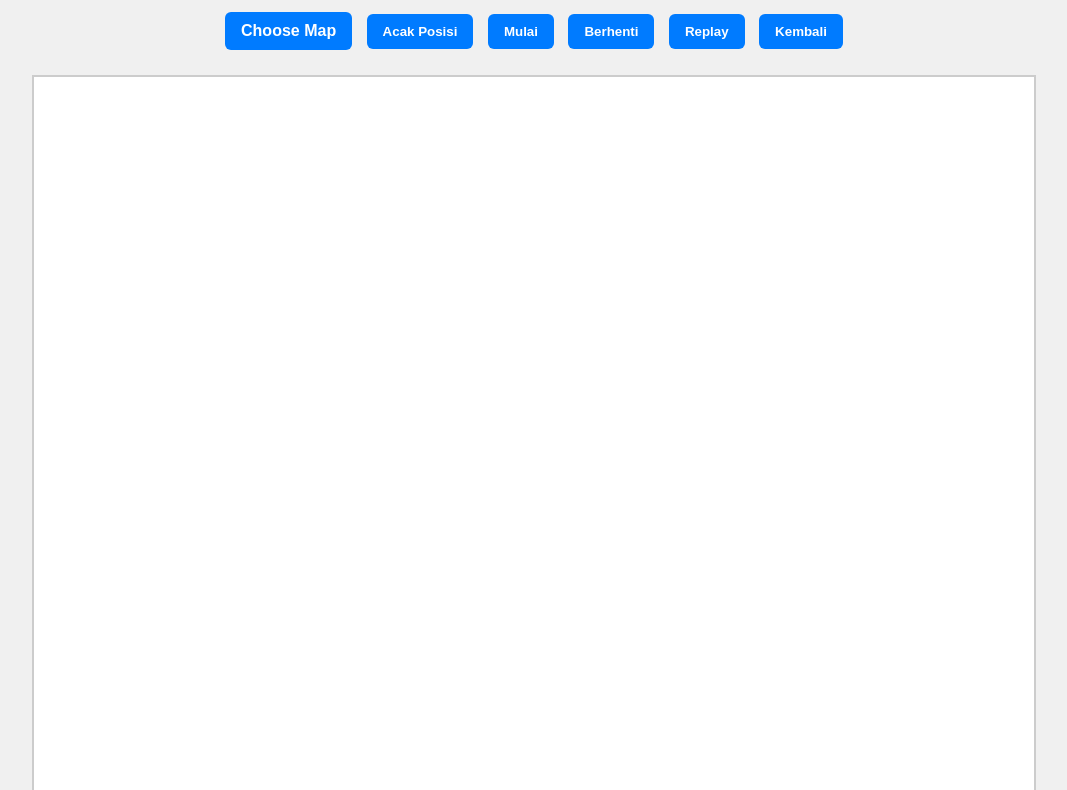
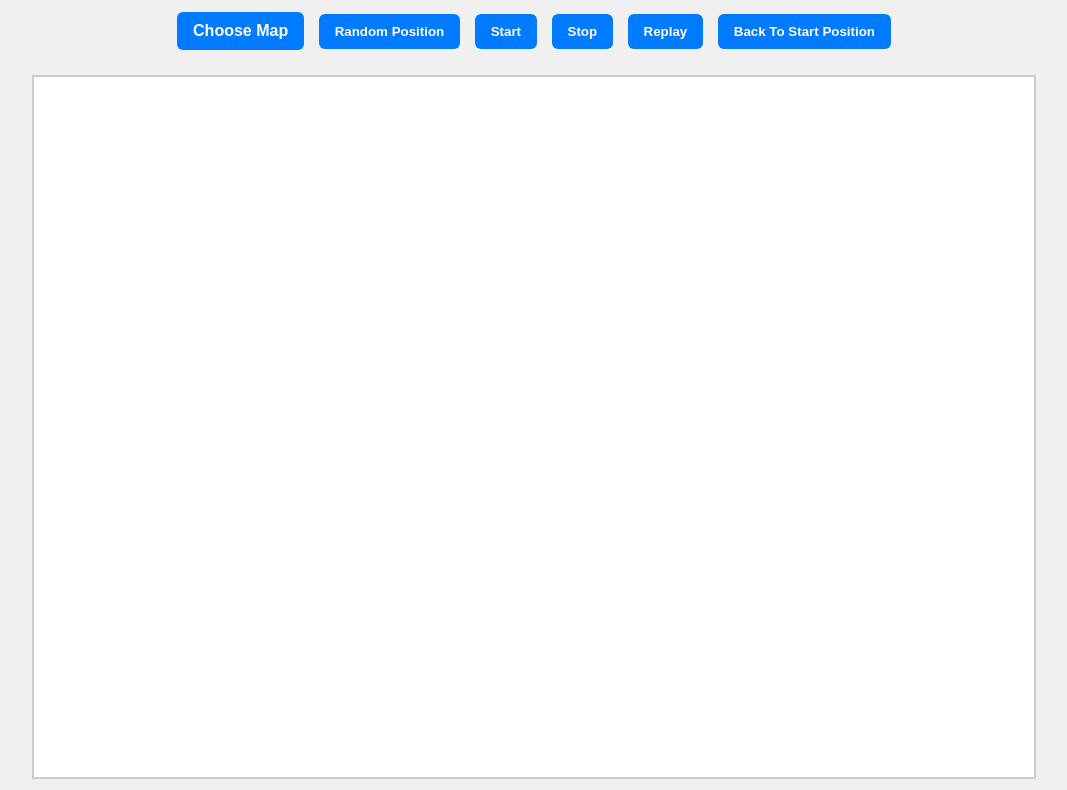
Before and after one commit to KhairulIlham25/Project_SmartCourier, a plain HTML site: page index.html in a window 1280 px wide. Shown: the part 73-863 px from the top of the page, without its empty margins (106-1173 px from the left). Drawn offline with Linux system fonts and the light colour scheme.

Commit message:
Update index.html
Mengubah bahasa pada tombol fungsi agar menggunakan bahasa Inggris secara konsisten, dan memperkecil ukuran canvas agar gambar yang diunggah maksimal sebesar 1000 x 700 piksel

```diff
--- a/index.html
+++ b/index.html
@@ -11,13 +11,13 @@
   <div class="controls">
     <label for="imageInput" class="custom-file-upload">Choose Map</label>
     <input type="file" id="imageInput" accept="image/*" onchange="loadMap()" />
-    <button onclick="randomize()">Acak Posisi</button>
-    <button onclick="startCourier()">Mulai</button>
-    <button onclick="pauseCourier()">Berhenti</button>
+    <button onclick="randomize()">Random Position</button>
+    <button onclick="startCourier()">Start</button>
+    <button onclick="pauseCourier()">Stop</button>
     <button onclick="replayCourier()">Replay</button>
-    <button onclick="returnToStart()">Kembali</button>
+    <button id="backButton" onclick="returnToStart()">Back To Start Position</button>
   </div>
-  <canvas id="gameCanvas" width="1000" height="1000"></canvas>
+  <canvas id="gameCanvas" width="1000" height="700"></canvas>
 
   <script src="Projek_PAA.js"></script>
 </body>
```
